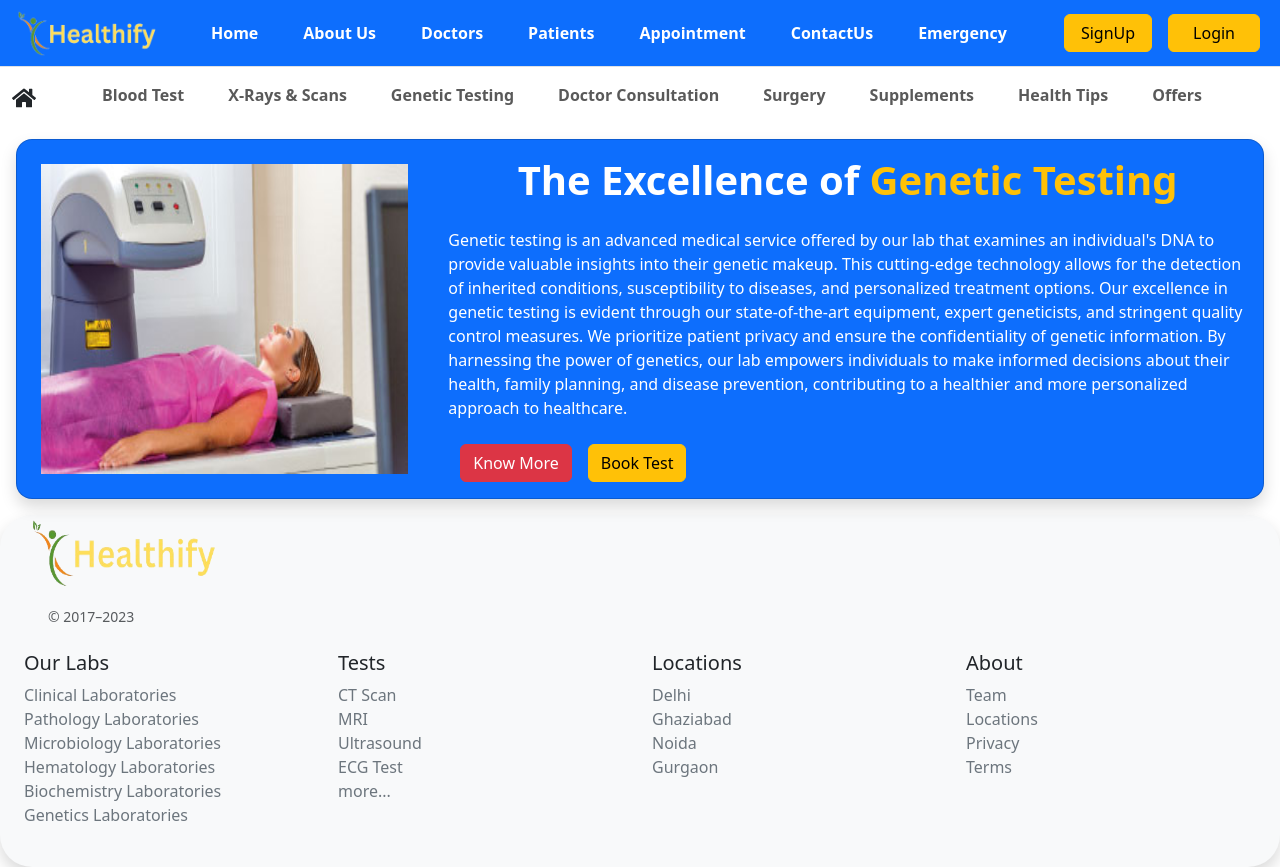
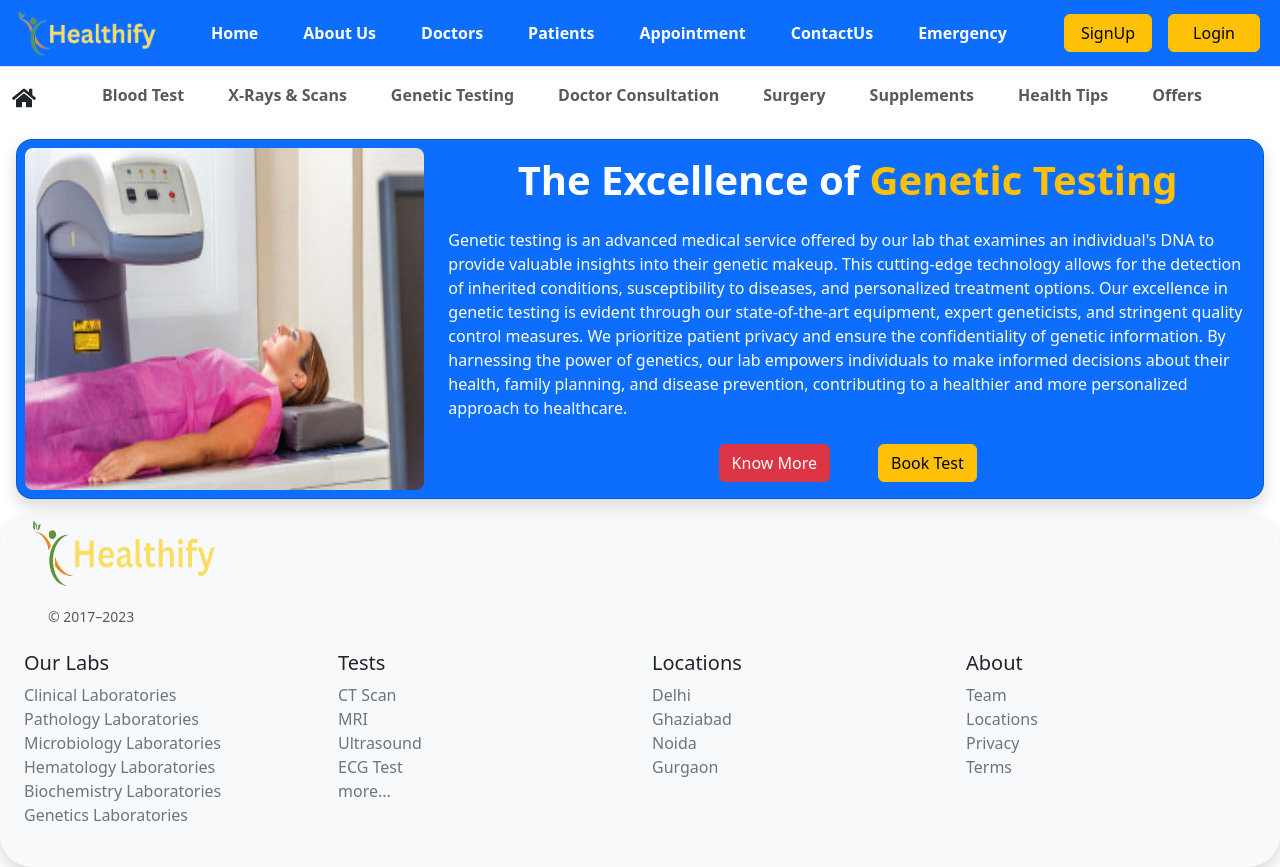
Before and after one commit to yatendra2832/Healthify-MERN, a React (Vite) app in the folder client/: page /genetictesting in a window 1280 px wide. Built offline with nearby package versions, Linux system fonts and the light colour scheme; no server answers.

Commit message:
Fetching the test data from the Backend

```diff
--- a/client/src/components/Card/TestsCard.jsx
+++ b/client/src/components/Card/TestsCard.jsx
@@ -5,20 +5,20 @@ const CardImage = ({ imgSrc, altText, linkHref }) => (
     <img
       src={imgSrc}
       alt={altText}
-      className="card-img img-fluid rounded h-100 p-4"
+      className="card-img img-fluid rounded-4 h-100 p-2"
     />
   </a>
 );
 
-const CardContent = ({ title, content, buttonText }) => (
+const CardContent = ({ title, content }) => (
   <div className="card-body">
     <h1 className="card-title text-center mb-4 fw-bold">
       The Excellence of <span className="text-warning ">{title}</span>
     </h1>
     <p className="card-text  mb-4">{content}</p>
-    <div className="container ">
-      <button className="btn btn-danger  me-3">{buttonText}</button>
-      <button className="btn btn-warning ">Book Test</button>
+    <div className="d-flex justify-content-center">
+      <button className="btn btn-danger mx-4">Know More</button>
+      <button className="btn btn-warning mx-4">Book Test</button>
     </div>
   </div>
 );
--- a/client/src/pages/Xray.jsx
+++ b/client/src/pages/Xray.jsx
@@ -1,94 +1,59 @@
-import React from "react";
+import React, { useEffect, useState } from "react";
 import TestsCard from "../components/Card/TestsCard";
-
 import AOS from "aos";
 import "aos/dist/aos.css";
 
-const Xray = () => {
-  AOS.init({
+const API_URL = "http://localhost:5000/api/tests";
+const AOS_OPTIONS = {
   delay: 800,
   duration: 1000,
+};
+
+const Xray = () => {
+  const [testData, setTestData] = useState([]);
+  const [loading, setLoading] = useState(false);
+
+  AOS.init(AOS_OPTIONS);
+
+  const fetchingTestData = async () => {
+    try {
+      setLoading(true);
+      const response = await fetch(API_URL, {
+        method: "GET",
       });
+      if (response.ok) {
+        const data = await response.json();
+        setTestData(data);
+      } else {
+        throw new Error("Failed to fetch data");
+      }
+    } catch (error) {
+      console.error("Error fetching data:", error);
+    } finally {
+      setLoading(false);
+    }
+  };
 
-  const TestData = [
-    {
-      title: "Digital X-Rays",
-      content:
-        "Our digital X-ray lab excels in providing cutting-edge diagnostic imaging services. We employ state-of-the-art technology, such as digital radiography, which delivers superior image quality with reduced radiation exposure. Our team of experienced radiologists and technicians ensures precision and accuracy in every scan. The efficiency of our digital workflow means quicker results for patients and healthcare providers. We prioritize patient comfort, using the latest equipment to minimize discomfort during examinations. Our commitment to privacy and compliance with industry standards guarantees the confidentiality and security of patient data. At our lab, we contribute to early diagnosis and improved healthcare outcomes, making us a trusted choice in diagnostic imaging.",
-      buttonText: "Know More",
-      imgSrc: "/images/TestImage/xray.jpg",
-      altText: "Labs",
-      linkHref: "#",
-    },
-    {
-      title: "PET Scan Labs",
-      content:
-        "Our MRI scan lab stands at the forefront of medical imaging excellence. Equipped with cutting-edge MRI technology and staffed by highly trained professionals, we offer precise and non-invasive diagnostic imaging services. Our lab prides itself on accuracy, producing detailed images vital for detecting a wide range of medical conditions. We prioritize patient comfort, ensuring a relaxing environment and clear communication throughout the process. With a focus on safety and privacy, we adhere to stringent protocols, maintaining the confidentiality of patient information. Our MRI scans play a pivotal role in early disease diagnosis, treatment planning, and delivering superior healthcare outcomes.",
-      buttonText: "Know More",
-      imgSrc: "/images/TestImage/petScan.jpg",
-      altText: "Labs",
-    },
-    {
-      title: "Ultrasound",
-      content:
-        "Our ultrasound lab excels through cutting-edge technology and skilled sonographers. We prioritize precision imaging, ensuring accurate diagnoses for our patients. With a patient-centric approach, we create a comfortable and reassuring environment for everyone. Our lab emphasizes privacy and confidentiality, safeguarding sensitive medical data. We hold industry certifications, reflecting our commitment to high standards. By leveraging the latest ultrasound equipment, we provide efficient and timely services. Our lab contributes significantly to healthcare, aiding in the early detection of conditions and promoting overall well-being. Patients' positive feedback speaks to the excellence they experience when choosing our ultrasound lab.",
-      buttonText: "Know More",
-      imgSrc: "/images/TestImage/ultrasound.jpg",
-      altText: "Labs",
-    },
-    {
-      title: "TMT Test Lab",
-      content:
-        "Our TMT test lab stands out for its exceptional cardiac diagnostic services. With cutting-edge technology and highly trained medical professionals, we provide precise and comprehensive assessments of cardiovascular health. Our TMT lab ensures the utmost accuracy in detecting heart conditions, such as coronary artery disease, by monitoring the heart's response to exercise stress. We prioritize patient comfort and safety during TMT procedures, making the experience stress-free and informative. Furthermore, our lab adheres to the highest standards of confidentiality and ethical practice. By offering swift appointments, expert interpretations, and reliable results, we contribute significantly to early diagnosis and improved cardiac care for our patients.",
-      buttonText: "Know More",
-      imgSrc: "/images/TestImage/tmttest.jpg",
-      altText: "Labs",
-    },
-    {
-      title: "MRI Scan Lab",
-      content:
-        "Our MRI Scan lab excels in delivering top-notch medical imaging services. We boast cutting-edge MRI technology and a team of skilled radiologists who ensure precise and detailed imaging results. Our commitment to patient comfort is evident in our relaxing and patient-friendly environment. With a focus on efficiency, we offer quick appointment scheduling and minimal wait times. We prioritize patient privacy and adhere to strict confidentiality protocols. Accredited and certified, our lab stands as a symbol of quality and trust in the medical community. Trust us for accurate diagnoses, advanced technology, and exceptional care, contributing to improved healthcare outcomes for all.",
-      buttonText: "Know More",
-      imgSrc: "/images/TestImage/mriscan.jpg",
-      altText: "Labs",
-    },
-    {
-      title: "ECG Test Lab",
-      content:
-        "Our ECG test lab excels in cardiac diagnostics, offering state-of-the-art electrocardiogram (ECG) services. Our dedicated team of experienced cardiologists and technicians ensures accurate and timely results. We prioritize patient comfort and safety, providing a calm and reassuring environment. With cutting-edge ECG equipment and rigorous quality control, we deliver precise data crucial for heart health assessment. Our lab's efficiency ensures minimal waiting times, and we are committed to transparent communication with patients. We maintain strict privacy standards, safeguarding patient information. Our lab's excellence lies in its pivotal role in early detection and monitoring of cardiac conditions, contributing to improved cardiovascular care.",
-      buttonText: "Know More",
-      imgSrc: "/images/TestImage/EEGtest.jpg",
-      altText: "Labs",
-    },
-    {
-      title: "Echo Test Lab",
-      content:
-        "Our echo test lab excels in cardiac diagnostics by combining cutting-edge technology with clinical expertise. We utilize state-of-the-art echocardiography equipment for incredibly detailed and accurate assessments of heart function. Our team of highly trained cardiologists and technicians ensures precision in every examination. Patient comfort and safety are paramount, with a focus on explaining procedures and addressing concerns. The lab's rapid turnaround times facilitate timely diagnoses, aiding in prompt treatment decisions. We maintain strict privacy standards and hold industry accreditations, reflecting our commitment to quality. Our echo lab stands as a trusted partner in cardiac health, providing exceptional care and contributing to better patient outcomes.",
-      buttonText: "Know More",
-      imgSrc: "/images/TestImage/echotest.jpg",
-      altText: "Labs",
-    },
-  ];
+  useEffect(() => {
+    fetchingTestData();
+  }, []);
+
   return (
     <>
       <h1 className="text-center text-primary fw-bold my-2">
         Test <span className="text-warning">&</span> Scans
       </h1>
-      {/* <div >
-        {TestData.map((test, index) => (
-          <TestsCard key={index} {...test} />
-        ))}
-      </div> */}
+      {loading ? (
+        <div>Loading...</div>
+      ) : (
         <div>
-        {TestData.map((test, index) => (
-          <div
-            key={index}
-            data-aos={`fade-${index % 2 === 0 ? "up" : "down"}`}
-          >
+          {testData.map((test, index) => (
+            <div key={index} data-aos="fade-up">
               <TestsCard {...test} />
             </div>
           ))}
         </div>
+      )}
     </>
   );
 };
```
Lines whose indentation alone changed are shown as unchanged.
